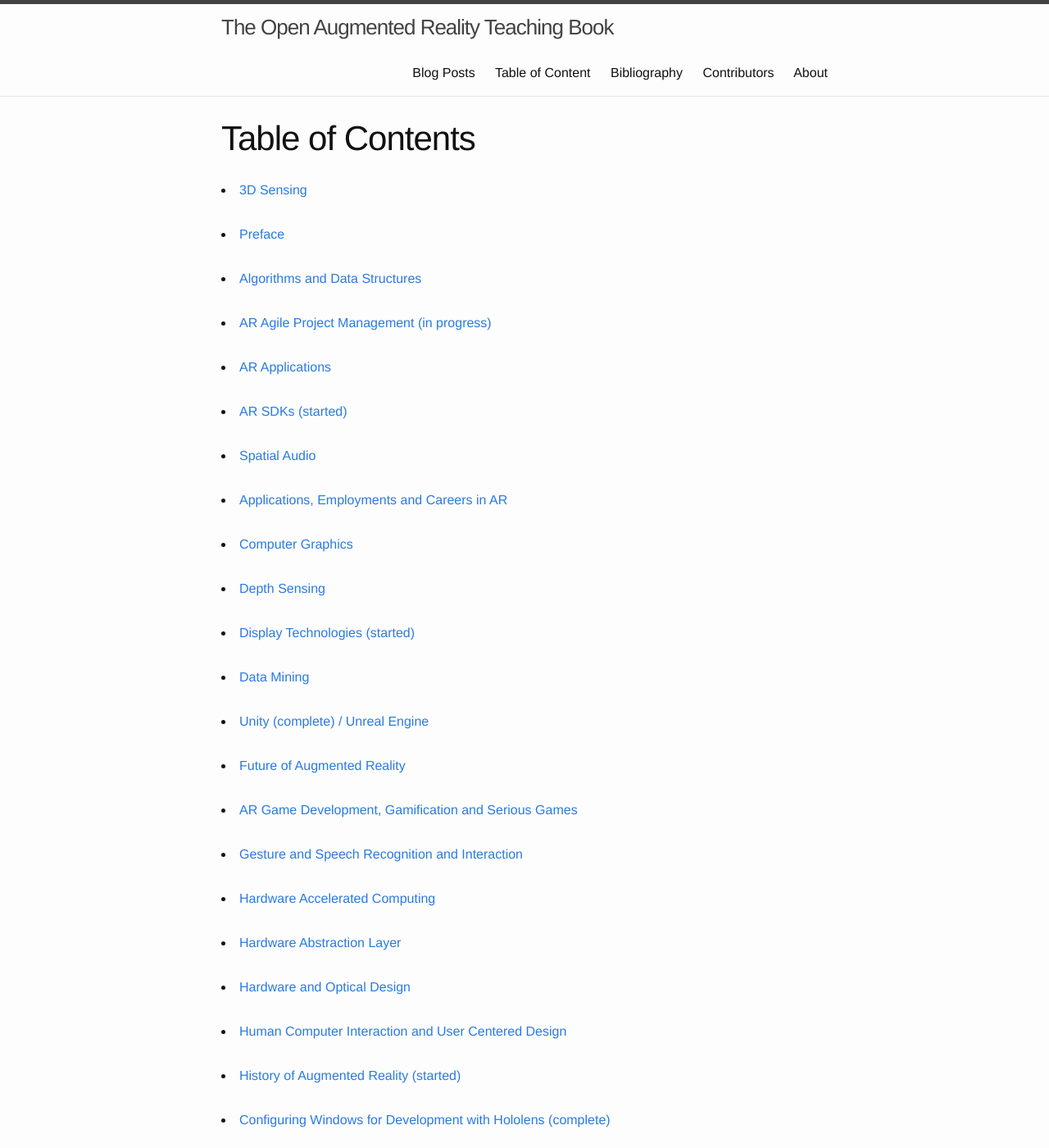
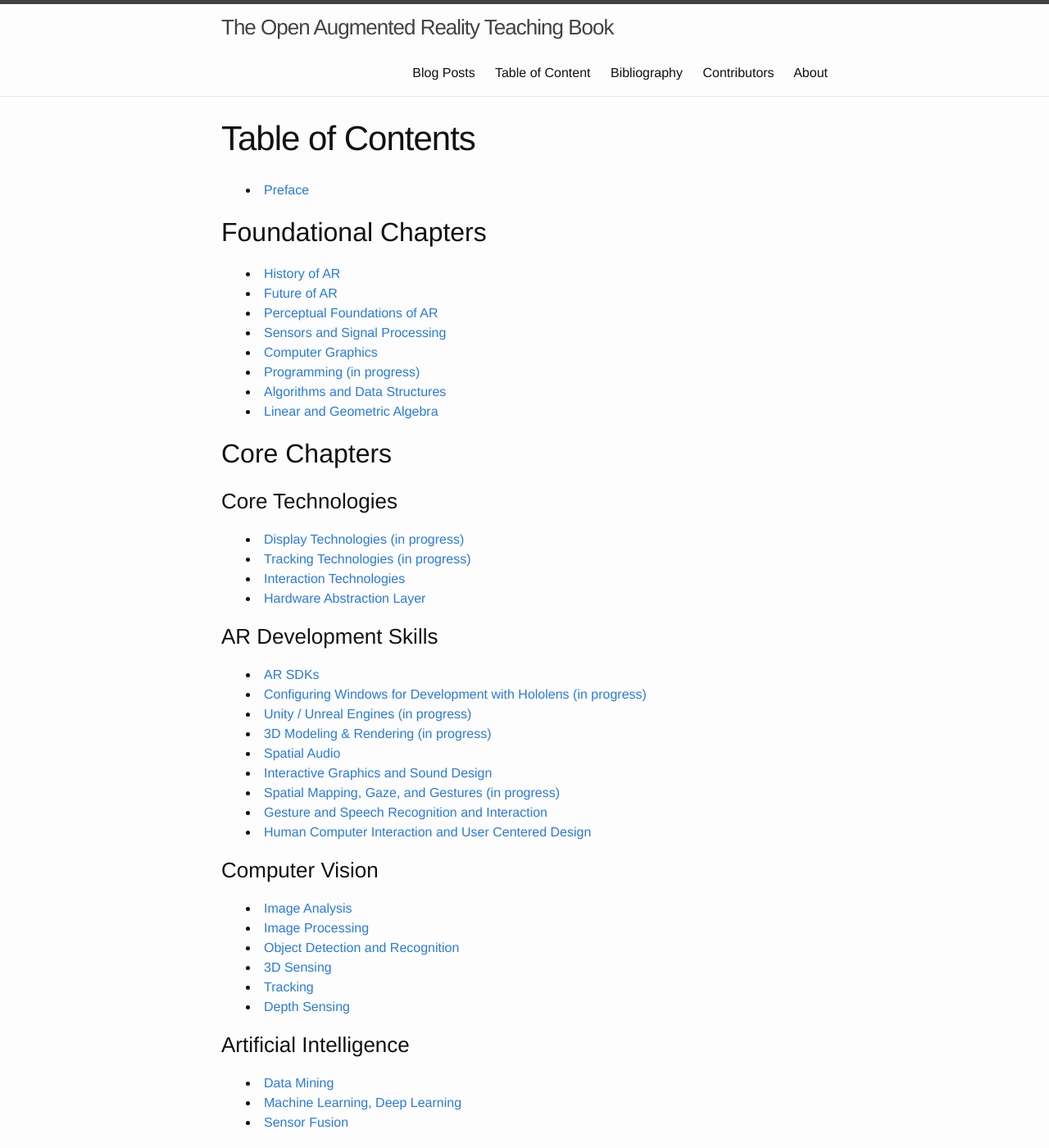
Before and after one commit to klamma/ar-for-eu-book, a Jekyll site: the page built from _pages/tableOfContents.md, in a window 1280 px wide and 1400 px high. Shown: the whole window at 82% size. Built offline with Jekyll 4.4.1, drawn with Linux system fonts in a browser that asks for light colours; nearby versions of some CDN libraries; some of the changed text lies outside the part shown.

Commit message:
Update tableOfContents.md
now manual entries for better structure overview

```diff
--- a/_pages/tableOfContents.md
+++ b/_pages/tableOfContents.md
@@ -4,6 +4,75 @@ title: Table of Contents
 permalink: /toc/
 ---
 
+- [Preface](/ar-for-eu-book/chapter/preface/)
+
+## Foundational Chapters
+
+- [History of AR](/ar-for-eu-book/chapter/history_ar/)
+- [Future of AR](/ar-for-eu-book/chapter/future/)
+- [Perceptual Foundations of AR](/ar-for-eu-book/chapter/perception/)
+- [Sensors and Signal Processing](/ar-for-eu-book/chapter/prog/)
+- [Computer Graphics](/ar-for-eu-book/chapter/cg/)
+- [Programming (in progress)](/ar-for-eu-book/chapter/prog/)
+- [Algorithms and Data Structures](/ar-for-eu-book/chapter/ads/)
+- [Linear and Geometric Algebra](/ar-for-eu-book/chapter/math/)
+
+## Core Chapters
+
+### Core Technologies
+- [Display Technologies (in progress)](/ar-for-eu-book/chapter/display/)
+- [Tracking Technologies (in progress)](/ar-for-eu-book/chapter/tracking/)
+- [Interaction Technologies](/ar-for-eu-book/chapter/interaction/)
+- [Hardware Abstraction Layer](/ar-for-eu-book/chapter/hal/)
+
+### AR Development Skills
+
+- [AR SDKs](/ar-for-eu-book/chapter/arsdk/)
+- [Configuring Windows for Development with Hololens (in progress)](/ar-for-eu-book/chapter/holotoolkit/)
+- [Unity / Unreal Engines (in progress)](/ar-for-eu-book/chapter/engines/)
+- [3D Modeling & Rendering (in progress)](/ar-for-eu-book/chapter/modeling/)
+- [Spatial Audio](/ar-for-eu-book/chapter/audio/)
+- [Interactive Graphics and Sound Design](/ar-for-eu-book/chapter/intdesign/)
+- [Spatial Mapping, Gaze, and Gestures (in progress)](/ar-for-eu-book/chapter/mapgazegesture/)
+- [Gesture and Speech Recognition and Interaction](/ar-for-eu-book/chapter/gesturespeech/)
+- [Human Computer Interaction and User Centered Design](/ar-for-eu-book/chapter/hci/)
+
+### Computer Vision
+
+- [Image Analysis](/ar-for-eu-book/chapter/imageanalysis/)
+- [Image Processing](/ar-for-eu-book/chapter/imageproc/)
+- [Object Detection and Recognition](/ar-for-eu-book/chapter/odr/)
+- [3D Sensing](/ar-for-eu-book/chapter/3Dsensing/)
+- [Tracking](/ar-for-eu-book/chapter/otracking/)
+- [Depth Sensing](/ar-for-eu-book/chapter/depthsensing/)
+
+### Artificial Intelligence
+
+- [Data Mining](/ar-for-eu-book/chapter/dm/)
+- [Machine Learning, Deep Learning](/ar-for-eu-book/chapter/ml/)
+- [Sensor Fusion](/ar-for-eu-book/chapter/sf/)
+
+## Advanced Topics
+
+- [AR Agile Project Management (in progress)](/ar-for-eu-book/chapter/apm/)
+- [AR Game Development, Gamification and Serious Games](/ar-for-eu-book/chapter/game/)
+- [AR Applications](/ar-for-eu-book/chapter/apps/)
+- [AR for the Web](/ar-for-eu-book/chapter/web/)
+- [Mobile AR](/ar-for-eu-book/chapter/mobile/)
+- [Hardware Accelerated Computing](/ar-for-eu-book/chapter/hac/)
+- [Internet of Things, Robots and Wearables](/ar-for-eu-book/chapter/iot/)
+- [Hardware and Optical Design](/ar-for-eu-book/chapter/hardware/)
+- [2D/3D Printing](/ar-for-eu-book/chapter/printing/)
+
+## Good Practices and Examples
+
+- [Maker Communities](/ar-for-eu-book/chapter/maker/)
+- [Workflows and Company Practices](/ar-for-eu-book/chapter/workflows/)
+- [Privacy, Ownership and Intellectual Property](/ar-for-eu-book/chapter/privacy/)
+- [Applications, Employments and Careers in AR](/ar-for-eu-book/chapter/careers/)
+
+
+<!--
 <div class="trigger">
 <ul class="post-list">
   {% for my_page in site.pages %}
@@ -17,3 +86,4 @@ permalink: /toc/
   {% endfor %}
 </ul>
 </div>
+-->
```
